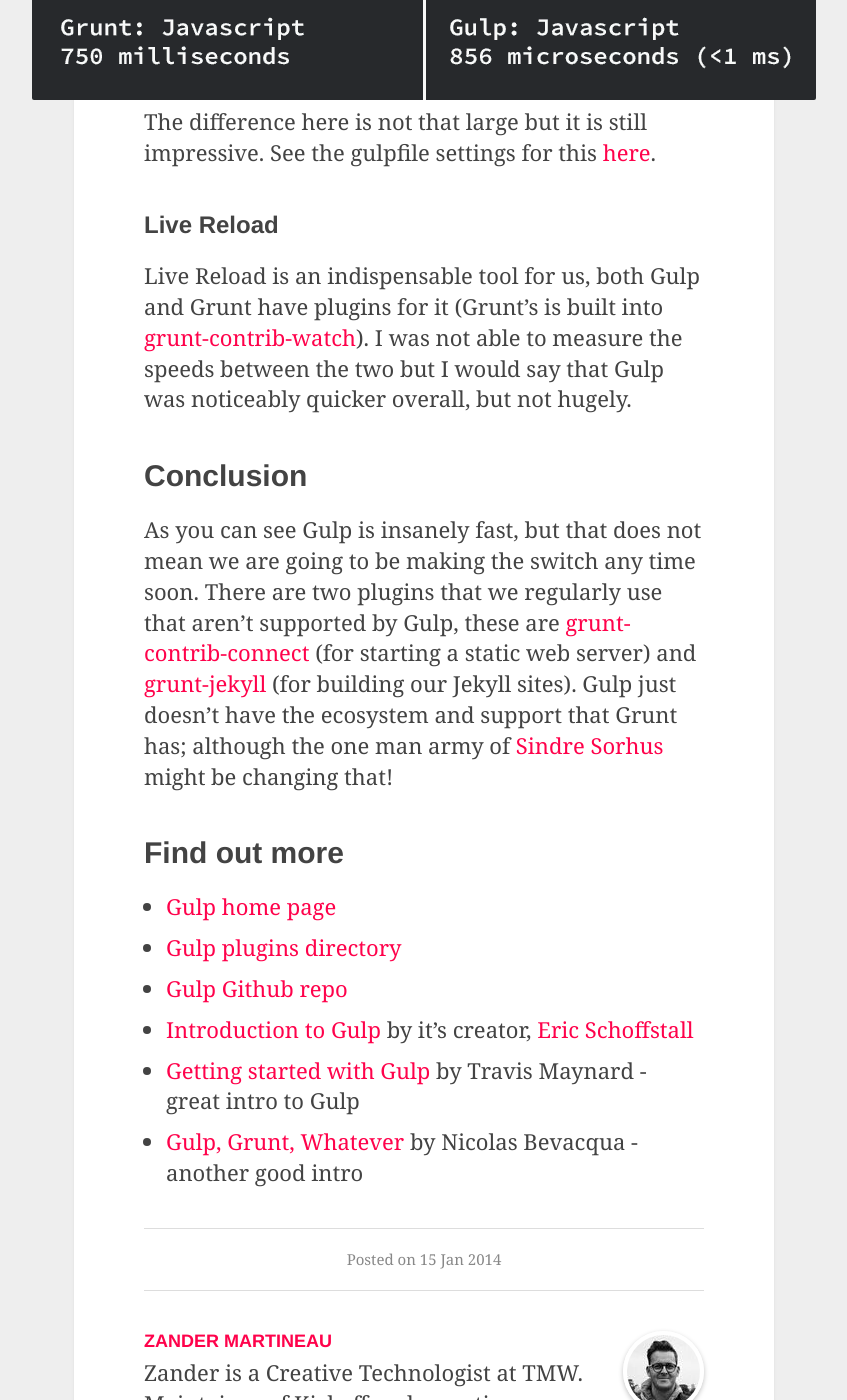
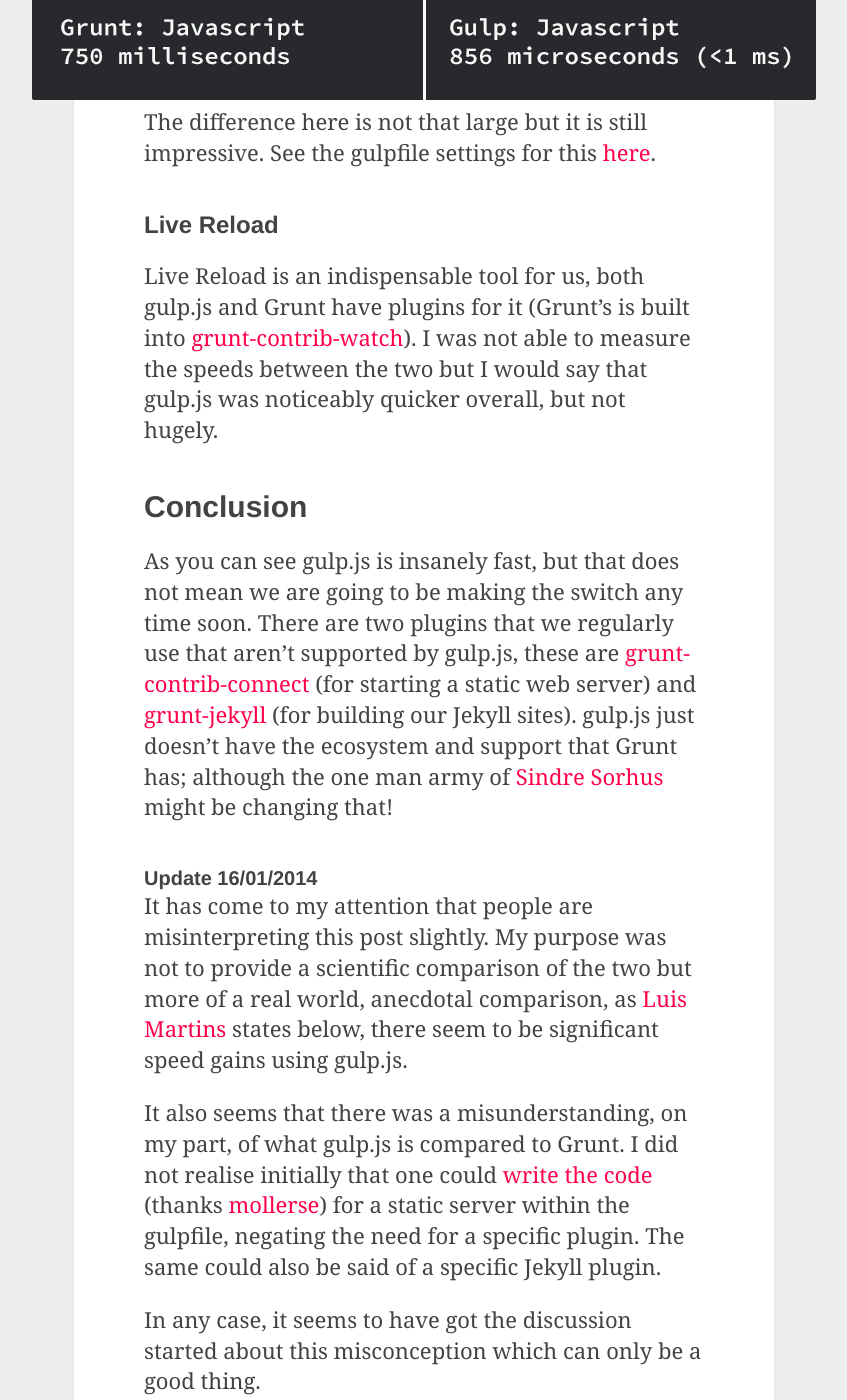
Before and after one commit to tmwagency/labs-blog, a Jekyll site: the page built from _posts/2014-01-15-speedtesting-gulp-and-grunt.md, in a window 1280 px wide and 1400 px high, scrolled down 2631 px. Shown: the whole window, without its empty margins (216-1063 px from the left). Built offline with Jekyll 4.4.1, drawn with Linux system fonts in a browser that asks for light colours; some web fonts are replaced; Markdown is read by kramdown in place of the engine named in the settings; a script that is not in the unit is left out; comment, search, counter and statistics services are not loaded; some of the changed text lies outside the part shown.

Commit message:
Update gulp speedtest post

```diff
--- a/_posts/2014-01-15-speedtesting-gulp-and-grunt.md
+++ b/_posts/2014-01-15-speedtesting-gulp-and-grunt.md
@@ -1,7 +1,7 @@
 ---
 comments: true
 layout: post
-title: "Speedtesting Gulp and Grunt"
+title: "Speedtesting gulp.js and Grunt"
 date: 2014-01-15 15:30:00
 categories:
   - "front-end"
@@ -14,34 +14,41 @@
 featuredImage: '/img/blog/kickoff-gulp-test/featured.gif'
 ---
 
-[Gulp](http://gulpjs.com/) is the new hot young thing on the front-end circuit; it is a task runner similar to [Grunt](http://gruntjs.com). There are many anecdotal reports saying that Gulp is far quicker than Grunt at performing similar tasks so naturally I wanted to see this for myself using [Kickoff](http://tmwagency.github.io/kickoff/) – the front-end framework we use at TMW – as a Guinea Pig.
+[gulp.js](http://gulpjs.com/) is the new hot young thing on the front-end circuit; it is a task runner similar to [Grunt](http://gruntjs.com). There are many anecdotal reports saying that gulp.js is far quicker than Grunt at performing similar tasks so naturally I wanted to see this for myself using [Kickoff](http://tmwagency.github.io/kickoff/) – the front-end framework we use at TMW – as a Guinea Pig.
 
-[Kickoff](http://tmwagency.github.io/kickoff/) uses Grunt for a number of tasks; compiling Sass and updating the browser view on-the-fly and concatenating and minifying Javascript for example. Porting this config from Grunt to Gulp was fairly easy. Travis Maynard has written a great [intro to Gulp](http://travismaynard.com/writing/getting-started-with-gulp) which made this switch doubly easy.
+Kickoff uses Grunt for a number of tasks; compiling Sass and updating the browser view on-the-fly and concatenating and minifying Javascript for example. Porting this config from Grunt to gulp.js was fairly easy. Travis Maynard has written a great [intro to gulp.js](http://travismaynard.com/writing/getting-started-with-gulp) which made this switch doubly easy.
 
-The Gulp fork of Kickoff can be found at [github.com/tmwagency/kickoff/tree/gulp](https://github.com/tmwagency/kickoff/tree/gulp) and the [gulpfile.js](https://github.com/tmwagency/kickoff/blob/gulp/gulpfile.js) holds all the config. I found editing the `gulpfile` quite easy; more so than a Gruntfile. I followed similar ideas to our Grunt setup to make it more maintainable e.g. using variables to avoid repetition – see lines [16-37](https://github.com/tmwagency/kickoff/blob/gulp/gulpfile.js#L16-L37) of the Kickoff gulpfile.
+The gulp.js fork of Kickoff can be found at [github.com/tmwagency/kickoff/tree/gulp](https://github.com/tmwagency/kickoff/tree/gulp) and the [gulpfile.js](https://github.com/tmwagency/kickoff/blob/gulp/gulpfile.js) holds all the config. I found editing the `gulpfile` quite easy; more so than a Gruntfile. I followed similar ideas to our Grunt setup to make it more maintainable e.g. using variables to avoid repetition – see lines [16-37](https://github.com/tmwagency/kickoff/blob/gulp/gulpfile.js#L16-L37) of the Kickoff gulpfile.
 
 ## Speed comparison tests
 ### Sass compilation
-<figure><img src="/img/blog/kickoff-gulp-test/compare-sass.gif" alt="Grunt and Gulp Sass compilation comparison"></figure>
+<figure><img src="/img/blog/kickoff-gulp-test/compare-sass.gif" alt="Grunt and gulp.js Sass compilation comparison"></figure>
 
-The difference here is massive and immediately you can see what all the fuss is about. Grunt uses [grunt-contrib-sass](https://github.com/gruntjs/grunt-contrib-sass) and Gulp uses [gulp-ruby-sass](https://github.com/sindresorhus/gulp-ruby-sass/) (both of which use Ruby) to compile. Gulp-ruby-sass is slower than [gulp-sass](https://github.com/dlmanning/gulp-sass), but more stable and feature-rich so I will make the switch when it improves. See the gulpfile settings for this [here](https://github.com/tmwagency/kickoff/blob/gulp/gulpfile.js#L51-L65).
+The difference here is massive and immediately you can see what all the fuss is about. Grunt uses [grunt-contrib-sass](https://github.com/gruntjs/grunt-contrib-sass) and gulp.js uses [gulp-ruby-sass](https://github.com/sindresorhus/gulp-ruby-sass/) (both of which use Ruby) to compile. gulp.js-ruby-sass is slower than [gulp-sass](https://github.com/dlmanning/gulp-sass), but more stable and feature-rich so I will make the switch when it improves. See the gulpfile settings for this [here](https://github.com/tmwagency/kickoff/blob/gulp/gulpfile.js#L51-L65).
 
 
 ### Javascript minification and concatination using Uglify.js
-<figure><img src="/img/blog/kickoff-gulp-test/compare-js.gif" alt="Grunt and Gulp Javascript minification and concatination using Uglify.js"></figure>
+<figure><img src="/img/blog/kickoff-gulp-test/compare-js.gif" alt="Grunt and gulp.js Javascript minification and concatination using Uglify.js"></figure>
 
 The difference here is not that large but it is still impressive. See the gulpfile settings for this [here](https://github.com/tmwagency/kickoff/blob/gulp/gulpfile.js#L67-L83).
 
 ### Live Reload
-Live Reload is an indispensable tool for us, both Gulp and Grunt have plugins for it (Grunt's is built into [grunt-contrib-watch](https://github.com/gruntjs/grunt-contrib-watch)). I was not able to measure the speeds between the two but I would say that Gulp was noticeably quicker overall, but not hugely.
+Live Reload is an indispensable tool for us, both gulp.js and Grunt have plugins for it (Grunt's is built into [grunt-contrib-watch](https://github.com/gruntjs/grunt-contrib-watch)). I was not able to measure the speeds between the two but I would say that gulp.js was noticeably quicker overall, but not hugely.
 
 ## Conclusion
-As you can see Gulp is insanely fast, but that does not mean we are going to be making the switch any time soon. There are two plugins that we regularly use that aren't supported by Gulp, these are [grunt-contrib-connect](https://github.com/gruntjs/grunt-contrib-connect) (for starting a static web server) and [grunt-jekyll](https://github.com/dannygarcia/grunt-jekyll) (for building our Jekyll sites). Gulp just doesn't have the ecosystem and support that Grunt has; although the one man army of [Sindre Sorhus](https://twitter.com/sindresorhus) might be changing that!
+As you can see gulp.js is insanely fast, but that does not mean we are going to be making the switch any time soon. There are two plugins that we regularly use that aren't supported by gulp.js, these are [grunt-contrib-connect](https://github.com/gruntjs/grunt-contrib-connect) (for starting a static web server) and [grunt-jekyll](https://github.com/dannygarcia/grunt-jekyll) (for building our Jekyll sites). gulp.js just doesn't have the ecosystem and support that Grunt has; although the one man army of [Sindre Sorhus](https://twitter.com/sindresorhus) might be changing that!
+
+#### Update 16/01/2014
+It has come to my attention that people are misinterpreting this post slightly. My purpose was not to provide a scientific comparison of the two but more of a real world, anecdotal comparison, as [Luis Martins](http://labs.tmw.co.uk/2014/01/speedtesting-gulp-and-grunt/#comment-1202435929) states below, there seem to be significant speed gains using gulp.js.
+
+It also seems that there was a misunderstanding, on my part, of what gulp.js is compared to Grunt. I did not realise initially that one could [write the code](https://gist.github.com/mollerse/8450954) (thanks [mollerse](https://github.com/mollerse)) for a static server within the gulpfile, negating the need for a specific plugin. The same could also be said of a specific Jekyll plugin.
+
+In any case, it seems to have got the discussion started about this misconception which can only be a good thing.
 
 ## Find out more
-* [Gulp home page](http://gulpjs.com/)
-* [Gulp plugins directory](http://gratimax.github.io/search-gulp-plugins/)
-* [Gulp Github repo](https://github.com/gulpjs/gulp)
+* [gulp.js home page](http://gulpjs.com/)
+* [gulp.js plugins directory](http://gratimax.github.io/search-gulp-plugins/)
+* [gulp.js Github repo](https://github.com/gulpjs/gulp)
 * [Introduction to Gulp](http://slid.es/contra/gulp) by it's creator, [Eric Schoffstall](https://twitter.com/eschoff)
-* [Getting started with Gulp](http://travismaynard.com/writing/getting-started-with-gulp) by Travis Maynard - great intro to Gulp
+* [Getting started with Gulp](http://travismaynard.com/writing/getting-started-with-gulp) by Travis Maynard - great intro to gulp.js
 * [Gulp, Grunt, Whatever](http://blog.ponyfoo.com/2014/01/09/gulp-grunt-whatever) by Nicolas Bevacqua - another good intro
```
Also changed, not shown: 5 other files.
